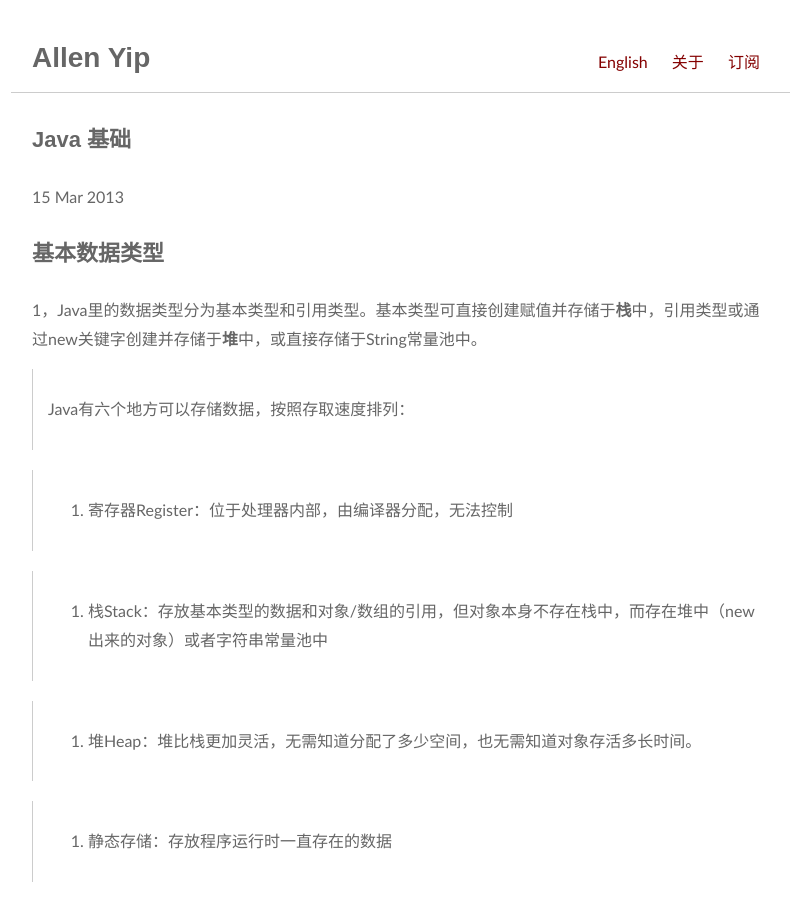
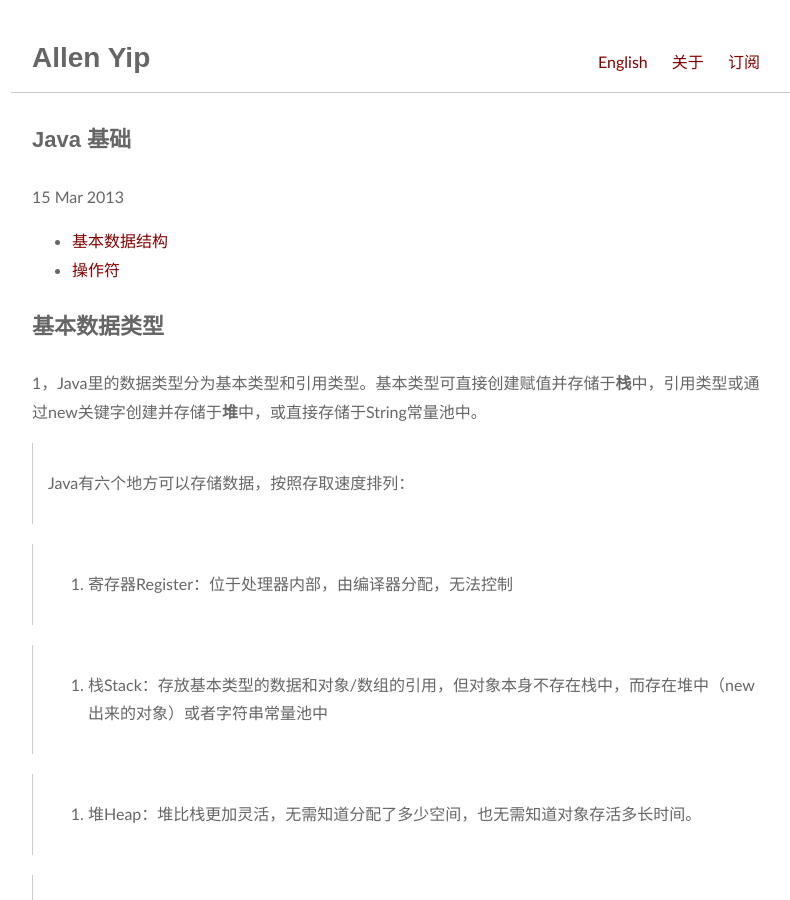
Before and after one commit to allenyip/allenyip.github.com, a Jekyll site: the page built from _posts/2013-03-15-java-basic.md, in a window 1280 px wide and 900 px high. Shown: the whole window, without its empty margins (239-1029 px from the left). Built offline with Jekyll 4.4.1, drawn with Linux system fonts in a browser that asks for light colours; some web fonts are replaced; Markdown is read by kramdown in place of the engine named in the settings.

````diff
--- a/_posts/2013-03-15-java-basic.md
+++ b/_posts/2013-03-15-java-basic.md
@@ -6,7 +6,11 @@ layout: post
 
 ---
 
-##**基本数据类型**
+* [基本数据结构](#data)
+* [操作符](#operation)
+
+
+<h2 id="data">基本数据类型</h2>
 
 1，Java里的数据类型分为基本类型和引用类型。基本类型可直接创建赋值并存储于**栈**中，引用类型或通过new关键字创建并存储于**堆**中，或直接存储于String常量池中。
 
@@ -70,7 +74,8 @@ public class HelloDate {
 	}
 }
 ```
-##**操作符**
+
+<h2 id="operation">操作符</h2>
 
 1，赋值时，基本数据类型会直接将值复制，而类（对象）则只赋值引用，示例如下：
 
````
